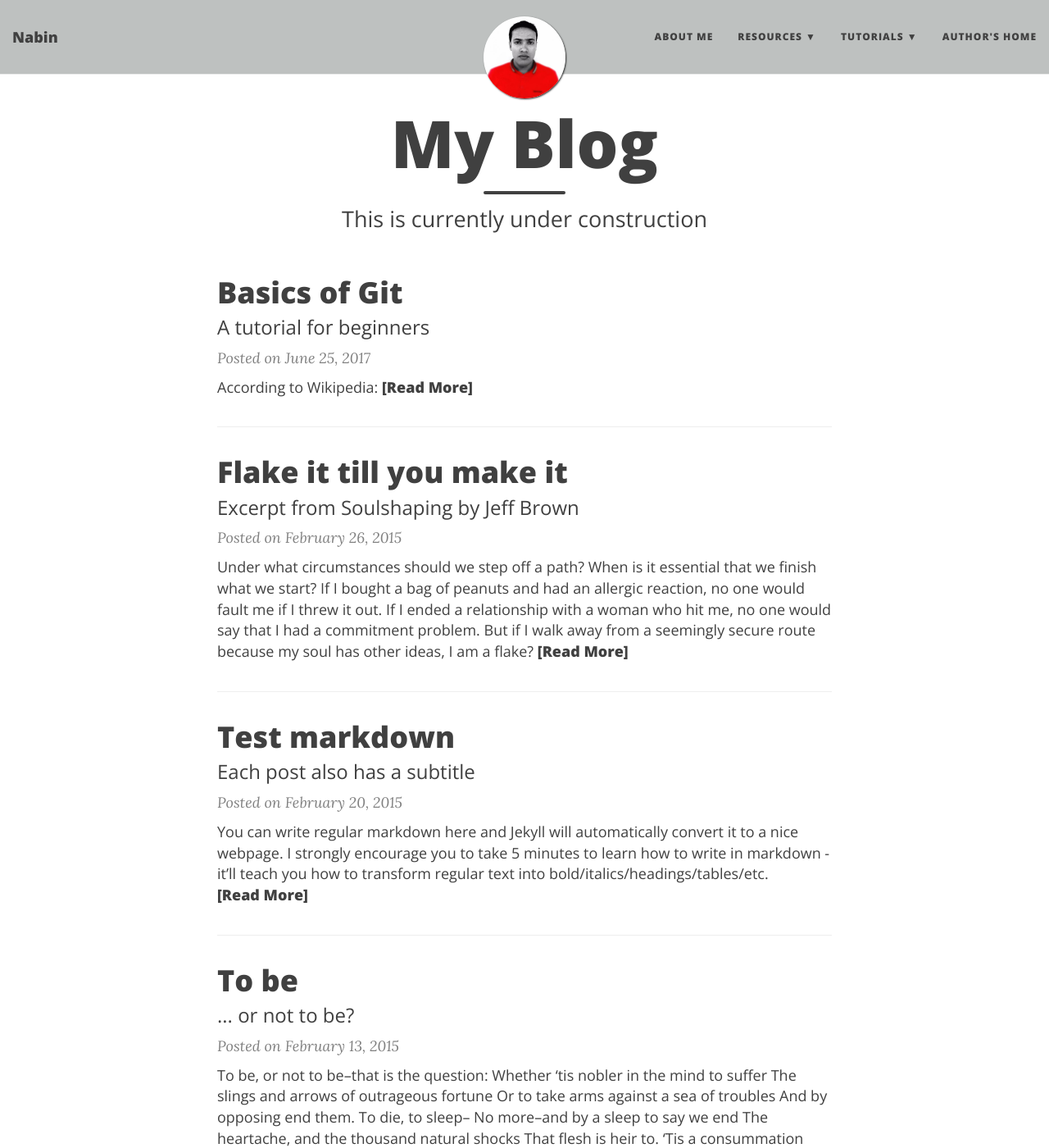
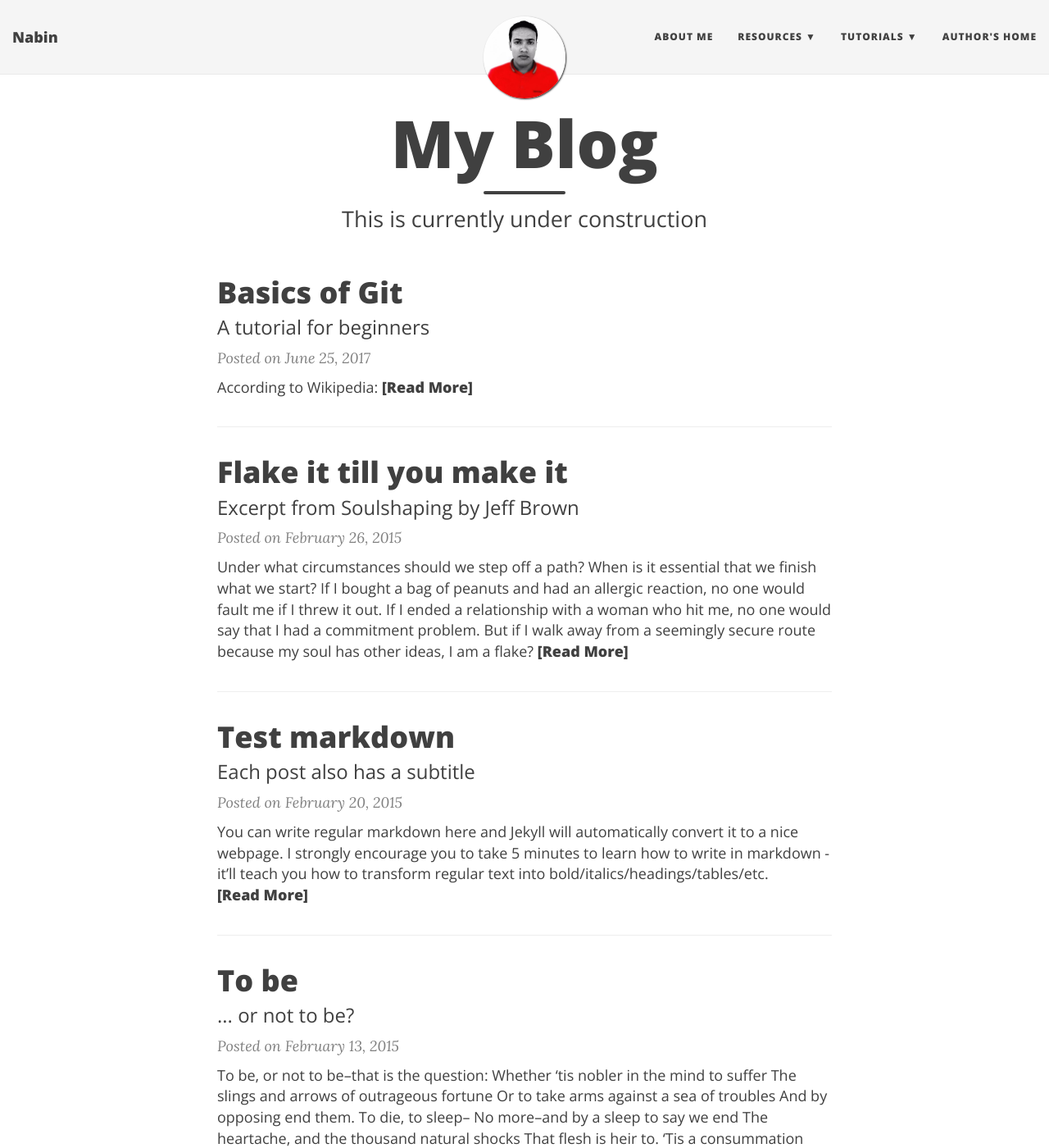
Before and after one commit to Nabinn/Nabinn.github.io, a Jekyll site: the page built from index.html, in a window 1280 px wide and 1400 px high. Shown: the whole window at 82% size. Built offline with Jekyll 4.4.1, drawn with Linux system fonts in a browser that asks for light colours; nearby versions of some CDN libraries; the list of posts is cut into pages by our own code.

Commit message:
updated config

```diff
--- a/css/main.css
+++ b/css/main.css
@@ -98,7 +98,7 @@
 /* --- Navbar --- */
 
 .navbar-custom {
-  background:   #bec1c0; /*#F5F5F5;*/
+  background:   #F5F5F5;
   border-bottom: 1px solid #EAEAEA;
   font-family: 'Open Sans', 'Helvetica Neue', Helvetica, Arial, sans-serif;
 }
@@ -258,7 +258,7 @@
 
 footer {
   padding: 30px 0;
-  background:  #bec1c0; /*#F5F5F5;*/
+  background:  #F5F5F5;
   border-top: 1 px #EAEAEA solid;
   margin-top: 50px;
   font-size: 14px;
```
